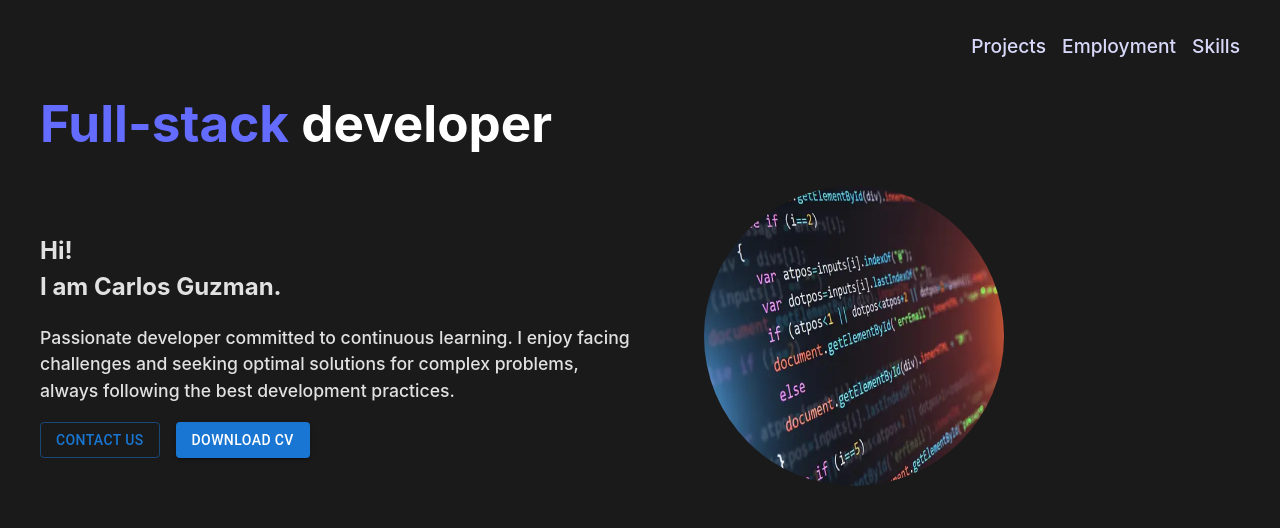
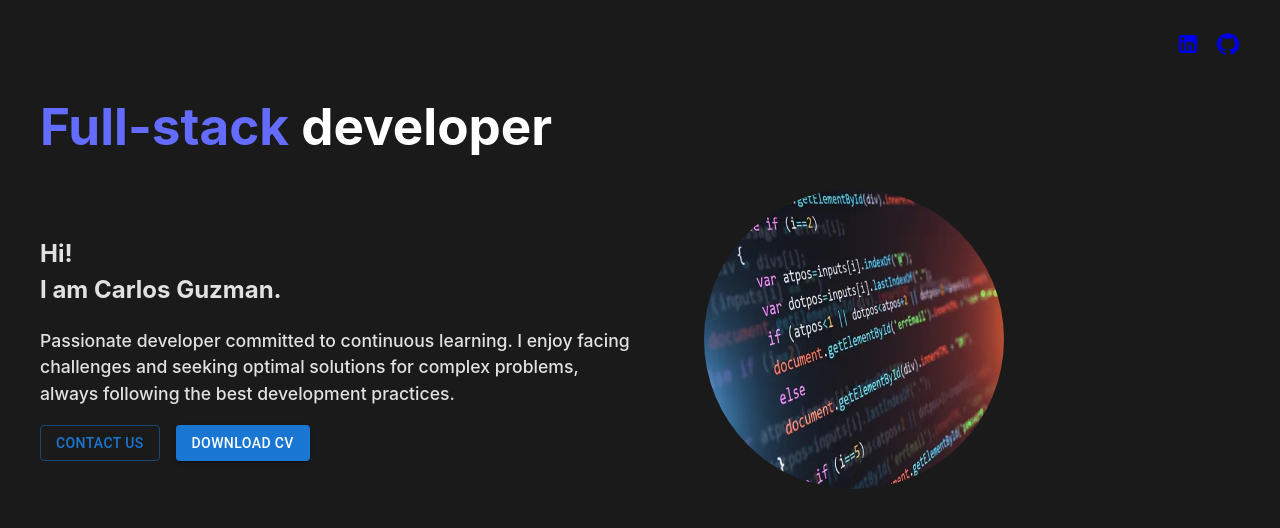
Before and after one commit to CarlosDanielGR/portfolio, a React (Vite) app: page / in a window 1280 px wide. Shown: the top 528 px of the page. Built offline with nearby package versions, Linux system fonts and the light colour scheme.

Commit message:
feat: navbar's all changes

```diff
--- a/package.json
+++ b/package.json
@@ -12,6 +12,7 @@
   "dependencies": {
     "@emotion/react": "^11.11.1",
     "@emotion/styled": "^11.11.0",
+    "@mui/icons-material": "^5.14.3",
     "@mui/material": "^5.14.4",
     "react": "^18.2.0",
     "react-dom": "^18.2.0"
--- a/src/layouts/navbar/Navbar.tsx
+++ b/src/layouts/navbar/Navbar.tsx
@@ -1,33 +1,23 @@
-import { Link } from ".";
-import { INavLink } from "./interfaces/link.interface";
+import LinkedInIcon from "@mui/icons-material/LinkedIn";
+import GitHubIcon from "@mui/icons-material/GitHub";
 import "./styles/Navbar.css";
 
 function Navbar() {
-  const LINKS: INavLink[] = [
-    {
-      id: 1,
-      name: "Projects",
-      route: "#projects",
-    },
-    {
-      id: 2,
-      name: "Employment",
-      route: "#employment",
-    },
-    {
-      id: 3,
-      name: "Skills",
-      route: "#skills",
-    },
-  ];
-
   return (
     <ul className="navbar">
-      {LINKS.filter((data) => !data.hide).map((links) => (
-        <li key={links.id}>
-          <Link link={links} />
-        </li>
-      ))}
+      <li>
+        <a
+          href="https://www.linkedin.com/in/carlos-guzman-rios/"
+          target="_blank"
+        >
+          <LinkedInIcon />
+        </a>
+      </li>
+      <li>
+        <a href="https://github.com/CarlosDanielGR" target="_blank">
+          <GitHubIcon />
+        </a>
+      </li>
     </ul>
   );
 }
--- a/src/layouts/navbar/components/Link.tsx
+++ /dev/null
@@ -1,15 +0,0 @@
-import { INavLink } from "../interfaces/link.interface";
-import "./../styles/Link.css";
-
-interface Props {
-  link: INavLink;
-}
-
-function Link({ link }: Props) {
-  return (
-    <a className="link" href={link.route}>
-      {link.name}
-    </a>
-  );
-}
-export default Link;
--- a/src/layouts/navbar/index.ts
+++ b/src/layouts/navbar/index.ts
@@ -1,2 +1 @@
 export { default as Navbar } from "./Navbar";
-export { default as Link } from "./components/Link";
--- a/src/layouts/navbar/interfaces/link.interface.ts
+++ /dev/null
@@ -1,6 +0,0 @@
-export interface INavLink {
-  id: number;
-  name: string;
-  route: string;
-  hide?: boolean;
-}
--- a/src/layouts/navbar/styles/Link.css
+++ /dev/null
@@ -1,9 +0,0 @@
-.link {
-  color: #d8d9fa;
-  text-decoration: none;
-  will-change: filter;
-  transition: filter 300ms;
-}
-.link:hover {
-  filter: drop-shadow(0 0 2em #61dafb);
-}
--- a/src/layouts/navbar/styles/Navbar.css
+++ b/src/layouts/navbar/styles/Navbar.css
@@ -1,4 +1,4 @@
-.navbar{
+.navbar {
   display: flex;
   justify-content: flex-end;
   align-items: center;
@@ -6,8 +6,17 @@
   list-style: none;
 }
 
-.navbar li{
+.navbar li {
   font-size: 1.2rem;
   font-weight: 500;
   cursor: pointer;
 }
+
+.navbar a > svg {
+  font-size: 1.5rem;
+}
+.navbar a > svg:hover {
+  filter: drop-shadow(0px 0px 20px #fff);
+  transform: scale(1.2);
+  transition: transform 0.2s;
+}
```
Lines whose indentation alone changed are shown as unchanged.
